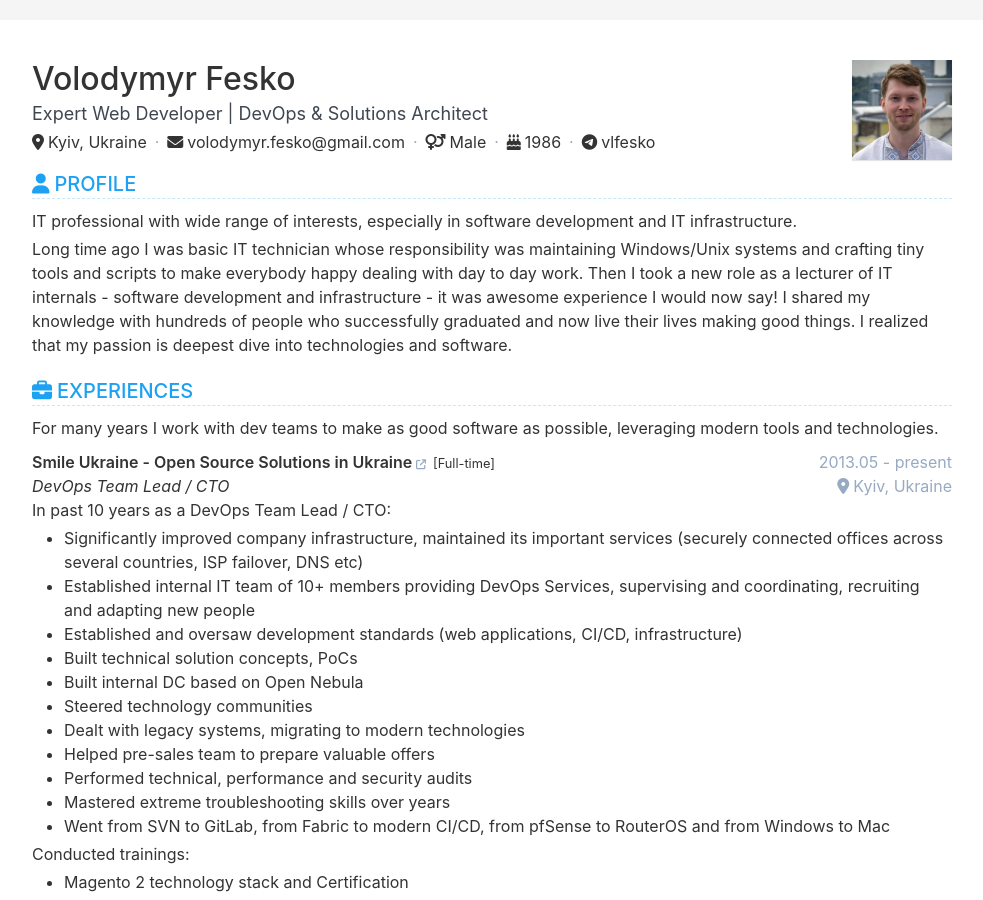
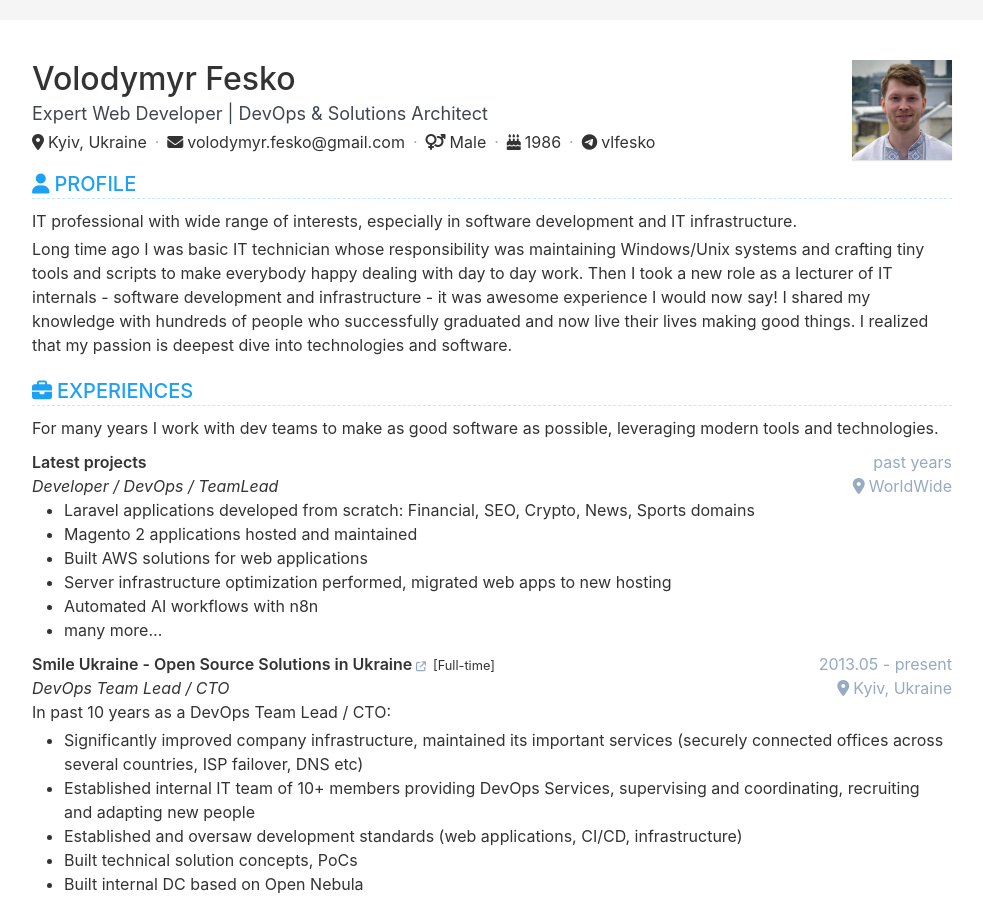
Before and after one commit to vlfesko/online-resume, a Jekyll site: the page built from index.html, in a window 1280 px wide and 900 px high. Shown: the whole window, without its empty margins (148-1131 px from the left). Built offline with Jekyll 4.4.1, drawn with Linux system fonts in a browser that asks for light colours.

Commit message:
⚙️ Update 2026

```diff
--- a/_data/data.yml
+++ b/_data/data.yml
@@ -98,6 +98,18 @@ experience:
     For many years I work with dev teams to make as good software as possible, leveraging modern tools and technologies.
 
   items:
+    - company: Latest projects
+      date: past years
+      role: Developer / DevOps / TeamLead
+      location: WorldWide
+      description: |
+        + Laravel applications developed from scratch: Financial, SEO, Crypto, News, Sports domains
+        + Magento 2 applications hosted and maintained
+        + Built AWS solutions for web applications
+        + Server infrastructure optimization performed, migrated web apps to new hosting
+        + Automated AI workflows with n8n
+        + many more...
+
     - company: Smile Ukraine - Open Source Solutions in Ukraine
       link: "https://smile-ukraine.com/"
       tags: Full-time
```
